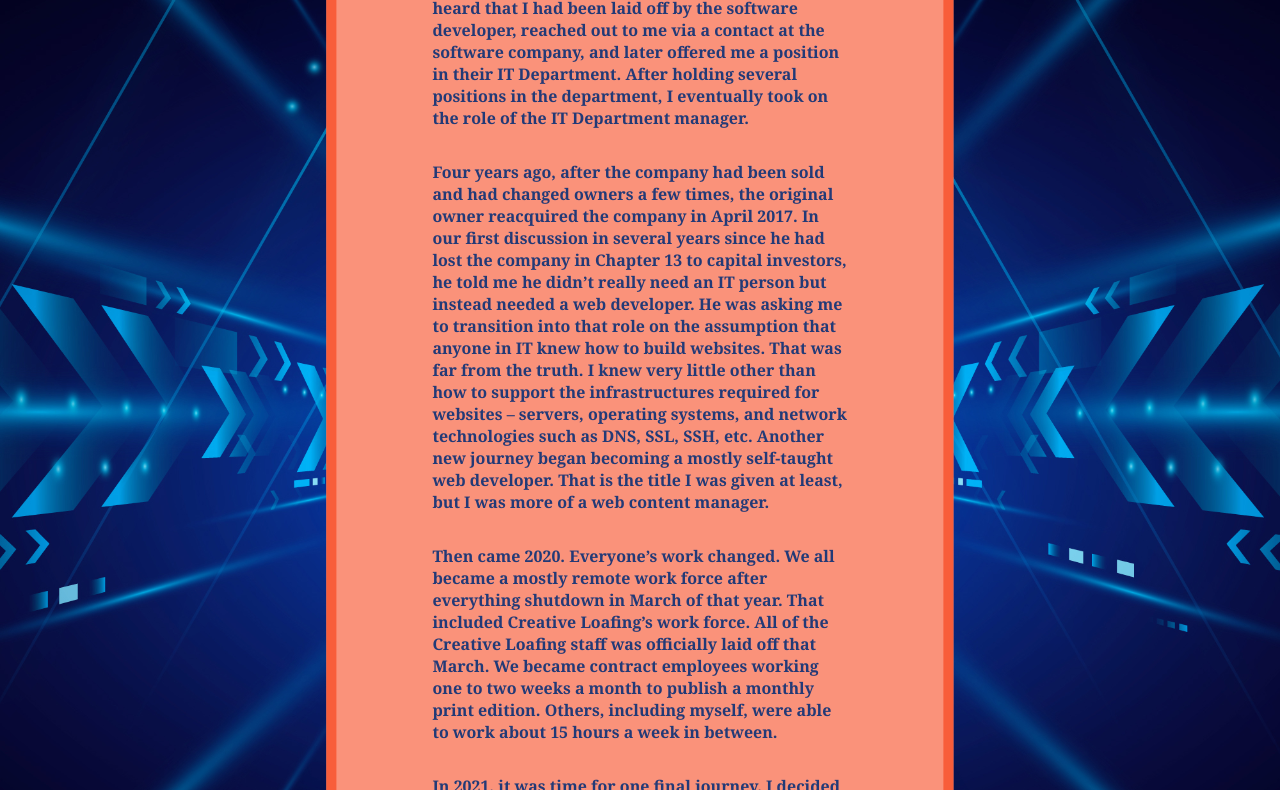
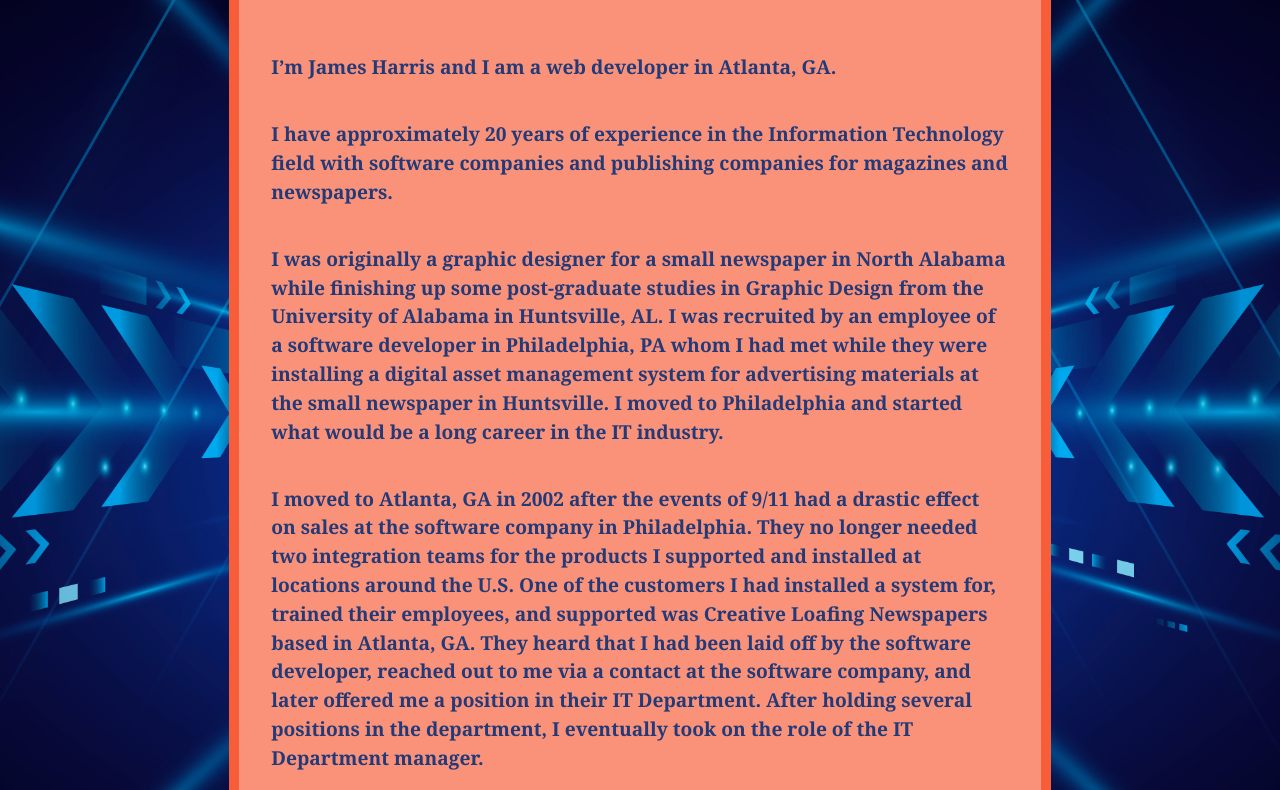
Before and after one commit to arcangyl1963/myportfoliopage, a plain HTML site: page bio-page.html in a window 1280 px wide. Shown: the part 186-976 px from the top of the page. Drawn offline with Linux system fonts and the light colour scheme.

Commit message:
Fixed the flex styling on the bio page

```diff
--- a/assets/css/style.css
+++ b/assets/css/style.css
@@ -258,30 +258,52 @@ footer p {
 }
 /* BIO PAGE STYLES */
 
+.flexcontainer {
+    display: flex;
+    justify-content: center;
+     align-items: center;
+     float: none;
+     margin-left: auto;
+     margin-right: auto;
+
+}
+article {
+    display: inline-flexbox;
+    background: #FA927A;
+    background-size: cover;
+    border: solid 10px #f85d3a;
+    align-items: center;
+    justify-content: center;
+    flex-direction: column;
+    max-height: fit-content;
+    padding: 2em;
+    margin: auto;
+    width: 100%;
+}
+
 .biopage {
-    display: flex;
+    display: inline-flex;
     color: #223a77;
     font-family: Georgia, 'Times New Roman', Times, serif;
     font-weight: bold;
-    background: #FA927A;
-    background-size: cover;
-    border: solid 10px #f85d3a;
-    /* align-items: center; */
-    justify-content: center;
-    flex-direction: column;
-    /* margin: 1em; */
-    padding: 6em;
+    font-size: 1.2em;
+    line-height: 1.5em;
+
 }
 
-article {
-        position: absolute;
-        top: 50%;
-        left:50%;
-        right: 1%;
-        /* margin-right: 10%; */
-        transform: translate(-50%, -50%) }
+/* .biopage article {
+    display: flex;
+    position: absolute;
+    align-items: center;
+    justify-content: center;
+    /* top: 50%;
+    left:50%;
+    right: 1%;
+    transform: translate(-50%, -50%) */
+} */
+
+.biopage article p {
+    display: inline-flex;
+    flex: 2 0 auto;
+    max-block-size: 80%;
 }
-
-article p {
-   margin-bottom: 5px;
-}
--- a/bio-page.html
+++ b/bio-page.html
@@ -15,25 +15,25 @@
 </head>
 
 <body>
-    <main>
-        <article class="biopage">
+    <main class="flexcontainer">
+        <article >
             <h2>About Me</h2>
-            <p>I’m James Harris and I am a web developer in Atlanta, GA.</p>
-            <p>I have approximately 20 years of experience in the Information Technology field with software companies
+            <p class="biopage">I’m James Harris and I am a web developer in Atlanta, GA.</p>
+            <p class="biopage">I have approximately 20 years of experience in the Information Technology field with software companies
                 and publishing companies for magazines and newspapers.</p>
-            <p>I was originally a graphic designer for a small newspaper in North Alabama while finishing up some
+            <p class="biopage">I was originally a graphic designer for a small newspaper in North Alabama while finishing up some
                 post-graduate studies in Graphic Design from the University of Alabama in Huntsville, AL. I was
                 recruited by an employee of a software developer in Philadelphia, PA whom I had met while they were
                 installing a digital asset management system for advertising materials at the small newspaper in
                 Huntsville. I moved to Philadelphia and started what would be a long career in the IT industry.</p>
-            <p>I moved to Atlanta, GA in 2002 after the events of 9/11 had a drastic effect on sales at the software
+            <p class="biopage">I moved to Atlanta, GA in 2002 after the events of 9/11 had a drastic effect on sales at the software
                 company in Philadelphia. They no longer needed two integration teams for the products I supported and
                 installed at locations around the U.S. One of the customers I had installed a system for, trained their
                 employees, and supported was Creative Loafing Newspapers based in Atlanta, GA. They heard that I had
                 been laid off by the software developer, reached out to me via a contact at the software company, and
                 later offered me a position in their IT Department. After holding several positions in the department, I
                 eventually took on the role of the IT Department manager.</p>
-            <p>Four years ago, after the company had been sold and had changed owners a few times, the original owner
+            <p class="biopage">Four years ago, after the company had been sold and had changed owners a few times, the original owner
                 reacquired the company in April 2017. In our first discussion in several years since he had lost the
                 company in Chapter 13 to capital investors, he told me he didn’t really need an IT person but instead
                 needed a web developer. He was asking me to transition into that role on the assumption that anyone in
@@ -41,17 +41,17 @@
                 the infrastructures required for websites – servers, operating systems, and network technologies such as
                 DNS, SSL, SSH, etc. Another new journey began becoming a mostly self-taught web developer. That is the
                 title I was given at least, but I was more of a web content manager.</p>
-            <p>Then came 2020. Everyone’s work changed. We all became a mostly remote work force after everything
+            <p class="biopage">Then came 2020. Everyone’s work changed. We all became a mostly remote work force after everything
                 shutdown in March of that year. That included Creative Loafing’s work force. All of the Creative Loafing
                 staff was officially laid off that March. We became contract employees working one to two weeks a month
                 to publish a monthly print edition. Others, including myself, were able to work about 15 hours a week in
                 between.</p>
-            <p>In 2021, it was time for one final journey. I decided to return to school and study to become an actual
+            <p class="biopage">In 2021, it was time for one final journey. I decided to return to school and study to become an actual
                 web developer. I had a decent base knowledge of the skills needed for the task, but I needed to learn
                 the additional skill set that the position of web developer required. That is when I decided to apply
                 for the Full Stack Flex bootcamp at Georgia Tech. A friend had taken the course last year and suggested
                 it might be something I would be interested in given my background and career interests.</p>
-            <p>That’s where I am today. Learning the ins and outs of web development, honing existing knowledge of HTML
+            <p class="biopage">That’s where I am today. Learning the ins and outs of web development, honing existing knowledge of HTML
                 and CSS, and learning new languages like JavaScript and Python. This bio section will evolve to more of
                 a showcase and marketing tool as the course progresses by adding more specific details regarding these
                 newly learned skills and the projects completed from the course.</p>
```
